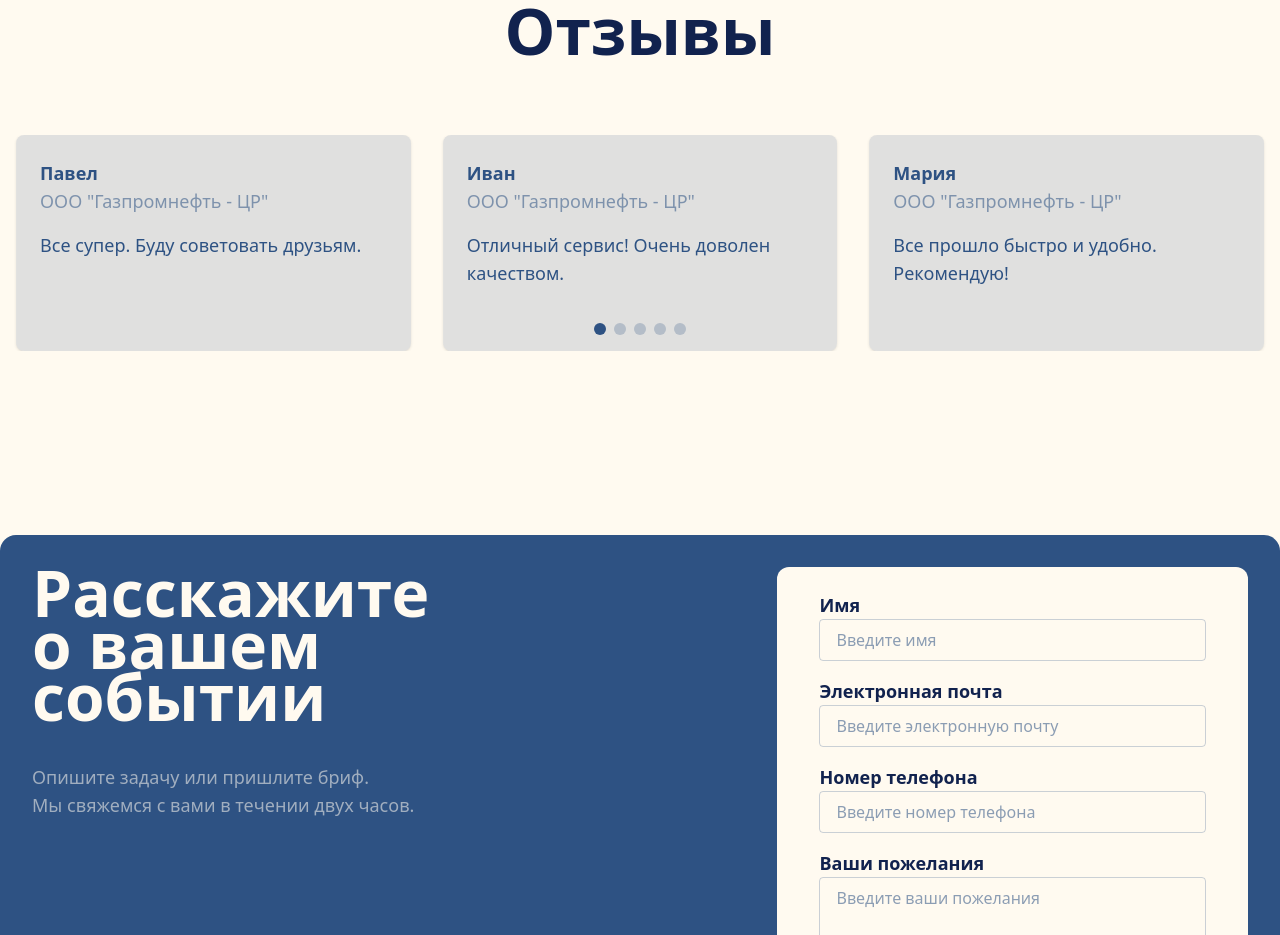
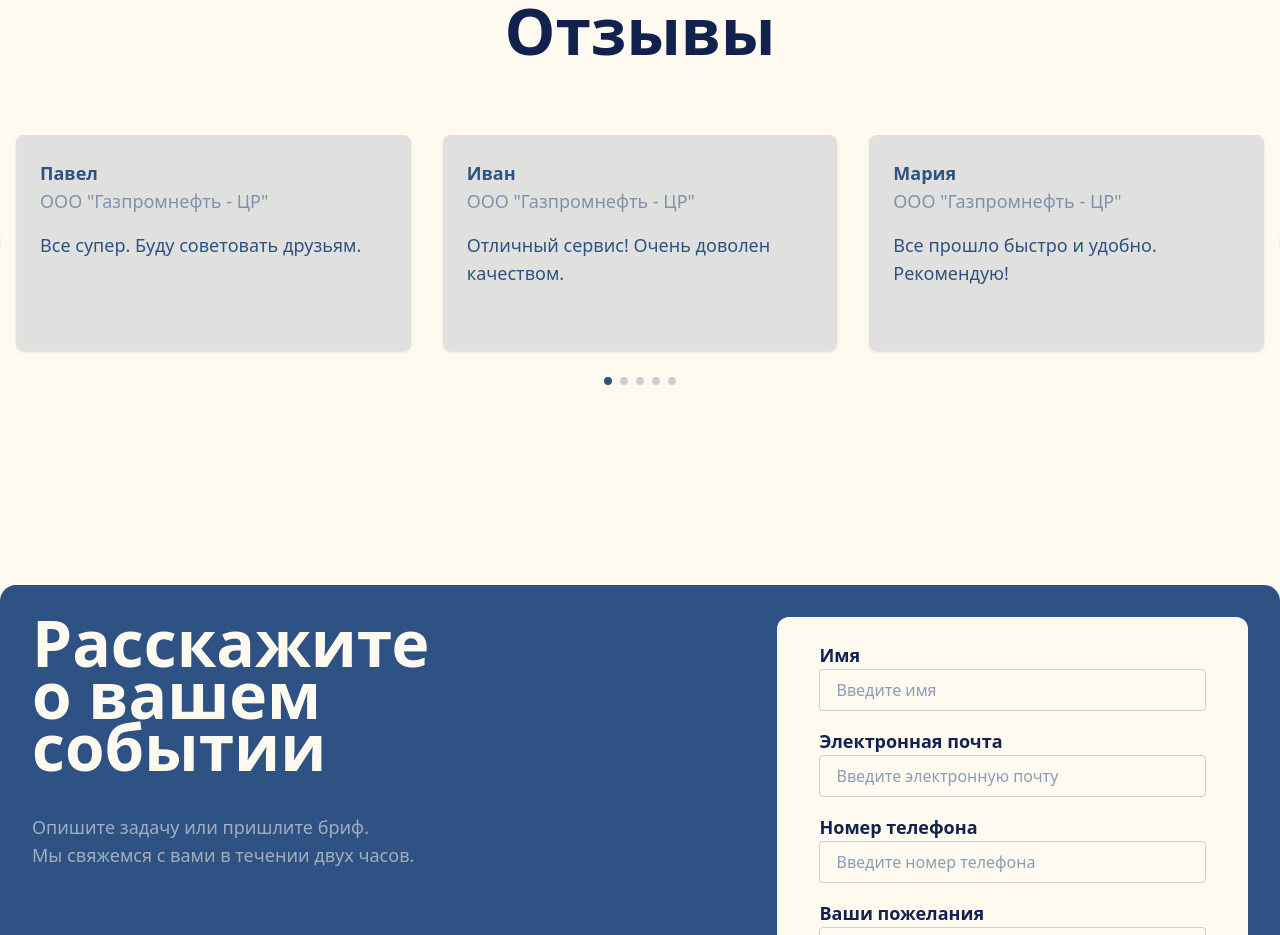
Before and after one commit to L0veR1ck/moment-lab, a React (Vite) app in the folder front/: page / in a window 1280 px wide. Shown: the part 3100-4035 px from the top of the page. Built offline with nearby package versions, Linux system fonts and the light colour scheme.

Commit message:
поставил индикаторы и стрелки на место

```diff
--- a/front/src/components/review-section/reviews-section.tsx
+++ b/front/src/components/review-section/reviews-section.tsx
@@ -15,7 +15,7 @@ function ReviewsSection() {
         <section className="flex flex-col w-full py-[64px] max-w-[1280px]">
             <h2 className="text-center font-semibold text-[64px] text-[var(--color-dark-blue)] pb-[56px]">Отзывы</h2>
             <Carousel
-                className="*:overflow-visible!"
+                className="*:overflow-visible! "
                 showArrows={true}
                 showIndicators={true}
                 showThumbs={false}
@@ -32,7 +32,7 @@ function ReviewsSection() {
                         <button
                             onClick={onClickHandler}
                             title={label}
-                            className="absolute -left-15 group top-1/2 -translate-y-1/2 z-10 w-12 h-12 border border-[var(--color-blue)]/55 hover:border-[var(--color-blue)] rounded-full flex items-center justify-center shadow transition"
+                            className="absolute -left-12 group top-2/5 -translate-y-1/2 z-10 w-12 h-12 border border-[var(--color-blue)]/55 hover:border-[var(--color-blue)] rounded-full flex items-center justify-center shadow transition"
                         >
                             <svg fill="none" viewBox="0 0 24 24" strokeWidth="2" className="w-6 h-6 stroke-[var(--color-blue)]/55 group-hover:stroke-[var(--color-blue)] transition">
                                 <path strokeLinecap="round" strokeLinejoin="round" d="M15 19l-7-7 7-7" />
@@ -45,7 +45,7 @@ function ReviewsSection() {
                         <button
                             onClick={onClickHandler}
                             title={label}
-                            className="absolute -right-15 group top-1/2 -translate-y-1/2 z-10 w-12 h-12 border border-[var(--color-blue)]/55 hover:border-[var(--color-blue)] rounded-full flex items-center justify-center shadow transition"
+                            className="absolute -right-12 group top-2/5 -translate-y-1/2 z-10 w-12 h-12 border border-[var(--color-blue)]/55 hover:border-[var(--color-blue)] rounded-full flex items-center justify-center shadow transition"
                         >
                             <svg fill="none" viewBox="0 0 24 24" strokeWidth="2" className="w-6 h-6 stroke-[var(--color-blue)]/55 group-hover:stroke-[var(--color-blue)] transition">
                                 <path strokeLinecap="round" strokeLinejoin="round" d="M9 5l7 7-7 7" />
@@ -54,7 +54,7 @@ function ReviewsSection() {
                     )
                 )}
                 renderIndicator={(onClickHandler, isSelected, index, label) => {
-                    const base = "inline-block w-3 h-3 mx-1 rounded-full cursor-pointer";
+                    const base = "inline-block w-2 h-2 mx-1 rounded-full cursor-pointer";
                     return (
                         <li
                             className={
@@ -72,7 +72,7 @@ function ReviewsSection() {
                 }}
             >
                 {reviews.map((item) => (
-                    <div key={item.id} className="px-4 h-full">
+                    <div key={item.id} className="border-b-[50px] border-b-[var(--color-beige)] px-4 h-full" >
                         <div className="pt-[24px] px-[24px] pb-[64px] bg-[var(--color-blue)]/15 rounded-lg shadow p-6 h-full flex flex-col text-left">
                             <span className="font-semibold text-lg text-[var(--color-blue)]">{item.author}</span>
                             <p className="text-lg text-[var(--color-blue)]/55 pb-[16px]">{item.company}</p>
```
